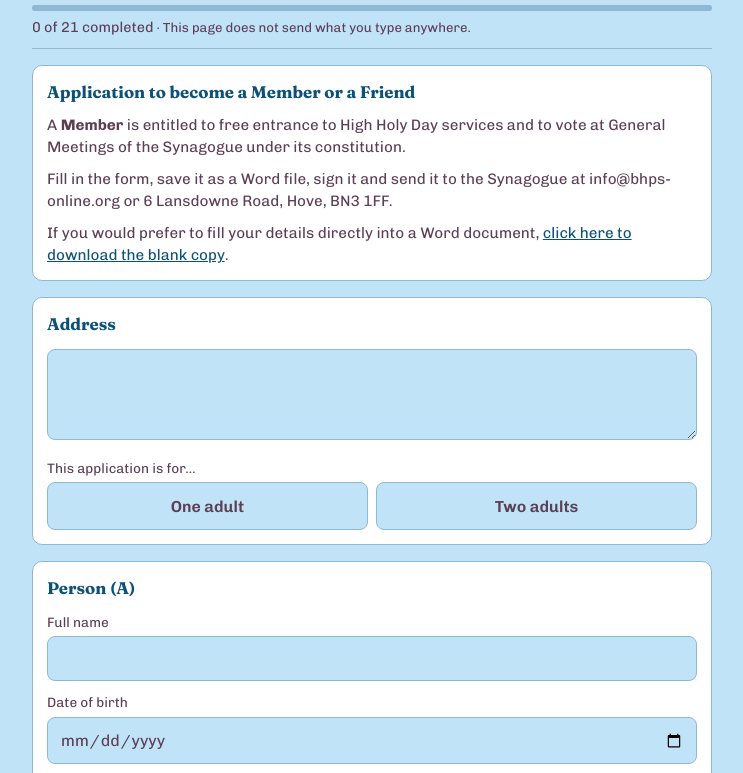
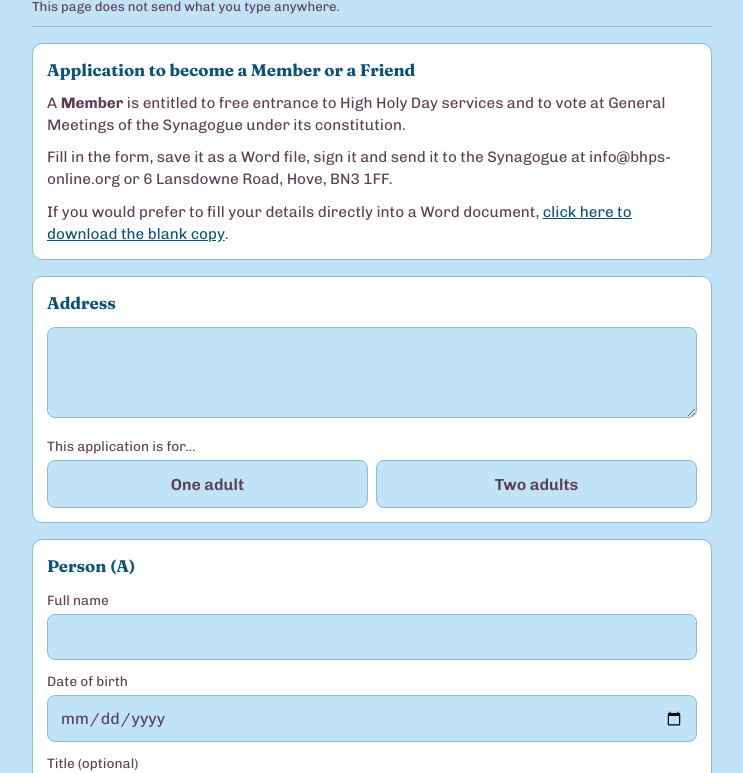
Before and after one commit to rabbigabriel/bhpsmembershipform, a plain HTML site: page index.html in a window 1280 px wide. Shown: the part 55-828 px from the top of the page, without its empty margins (268-1011 px from the left). Drawn offline with Linux system fonts and the light colour scheme.

Commit message:
Remove progress bar
Co-Authored-By: Claude Sonnet 5.5 <noreply@anthropic.com>
Claude-Session: https://claude.ai/code/session_01Pz6jaKoiqCmhD2PSeAtpBz

```diff
--- a/index.html
+++ b/index.html
@@ -175,8 +175,7 @@ a { color: var(--head); text-decoration: underline; }
 <header class="top">
  <div class="top-row"><h1>BHPS membership form</h1><div class="top-right"><button type="button" class="btn mini danger" id="b-new">Clear all</button></div></div>
  <div class="confirm" id="confirm" hidden><p>This clears everything typed into the form on this device. Continue?</p><button type="button" class="btn pri" id="b-new-yes">Clear all</button><button type="button" class="btn" id="b-new-no">Cancel</button></div>
- <div class="bar" role="progressbar" aria-label="Required items completed" aria-valuemin="0" aria-valuemax="4" id="bar"><i id="barfill"></i></div>
- <p class="priv"><span class="count" id="count" aria-live="polite"></span> · This page does not send what you type anywhere.</p>
+ <p class="priv">This page does not send what you type anywhere.</p>
 </header>
 <section class="card" aria-labelledby="h-intro"><h2 id="h-intro">Application to become a Member or a Friend</h2><p class="text">A <b>Member</b> is entitled to free entrance to High Holy Day services and to vote at General Meetings of the Synagogue under its constitution.</p><p class="text">Fill in the form, save it as a Word file, sign it and send it to the Synagogue at info@bhps-online.org or 6 Lansdowne Road, Hove, BN3 1FF.</p><p class="text">If you would prefer to fill your details directly into a Word document, <a href="membership_form.docx" download="BHPS membership form.docx">click here to download the blank copy</a>.</p></section>
 <section class="card" aria-labelledby="h-home"><h2 id="h-home">Address</h2><div id="s-home"></div><div id="s-count"></div></section>
@@ -344,12 +343,8 @@ function update() {
   A.concat(B).forEach(function (f) { if (f.showIf) { var q = $("q-"+f.id); if (q) q.hidden = !visible(f); } });
   $("card-b").hidden = !two();
   $("kid-area").hidden = get("hasKids") !== "Yes";
-  var c = check(), done = c.total - c.miss.length;
-  $("count").textContent = done + " of " + c.total + " completed";
-  $("barfill").style.width = (100*done/c.total) + "%";
-  $("bar").setAttribute("aria-valuemax", c.total); $("bar").setAttribute("aria-valuenow", done);
   Array.prototype.forEach.call(document.querySelectorAll(".bad"), function (n) { n.classList.remove("bad"); });
-  if (showErrors) c.miss.forEach(function (x) { $(x[1]).classList.add("bad"); });
+  if (showErrors) check().miss.forEach(function (x) { $(x[1]).classList.add("bad"); });
 }
 
 // ---------- output ----------
```
